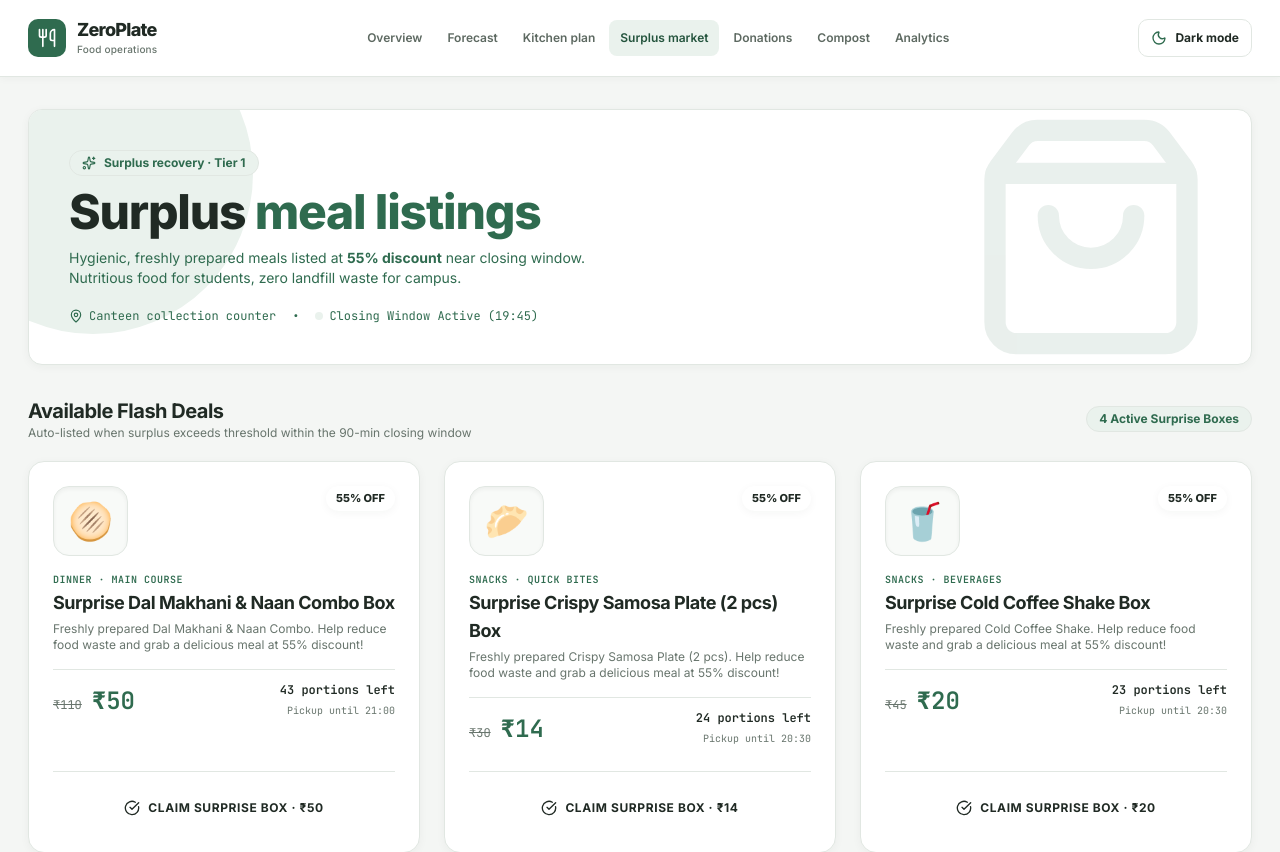
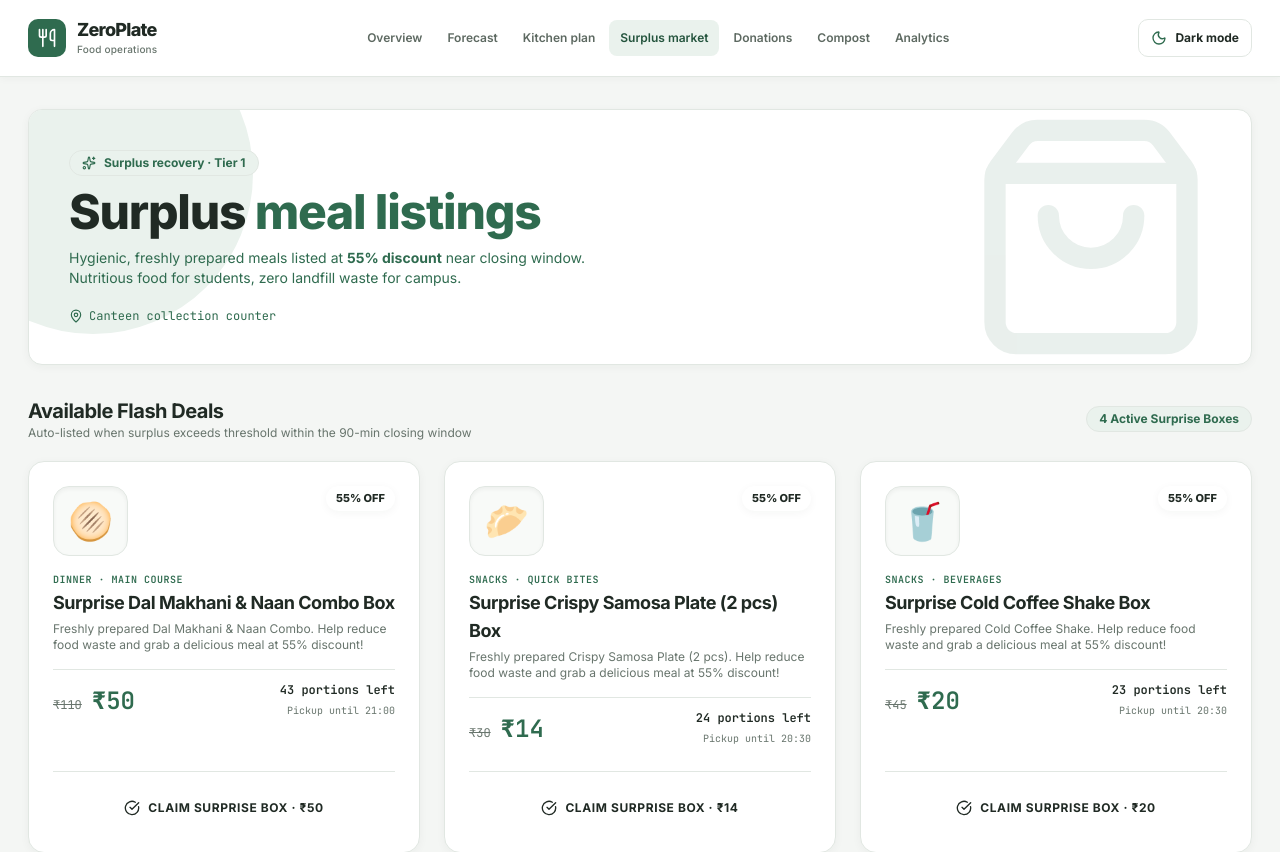
Before and after one commit to vyasy56-afk/ZeroPlate, a Flask app: page /marketplace/ in a window 1280 px wide. Shown: the top 852 px of the page. Run offline with Flask 3, Linux system fonts and the light colour scheme; data comes from the database, SQL or seed files in the repository; some libraries are stand-ins or nearby versions.

Commit message:
Remove simulated closing-time indicator from surplus market

```diff
--- a/app/templates/marketplace.html
+++ b/app/templates/marketplace.html
@@ -23,11 +23,6 @@
                 <span class="flex items-center space-x-1.5">
                     <i data-lucide="map-pin" class="w-3.5 h-3.5 text-amber-400"></i>
                     <span>Canteen collection counter</span>
-                </span>
-                <span>•</span>
-                <span class="flex items-center space-x-1.5 text-amber-300">
-                    <span class="w-2 h-2 rounded-full bg-amber-400 pulse-neon"></span>
-                    <span>Closing Window Active ({{ settings.simulated_time }})</span>
                 </span>
             </div>
         </div>
```
